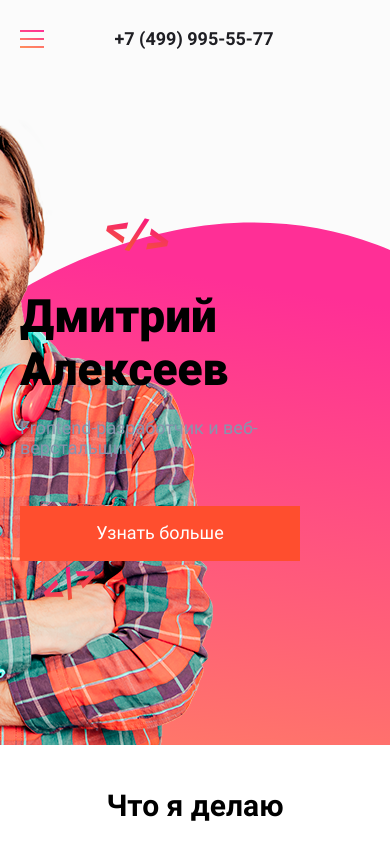
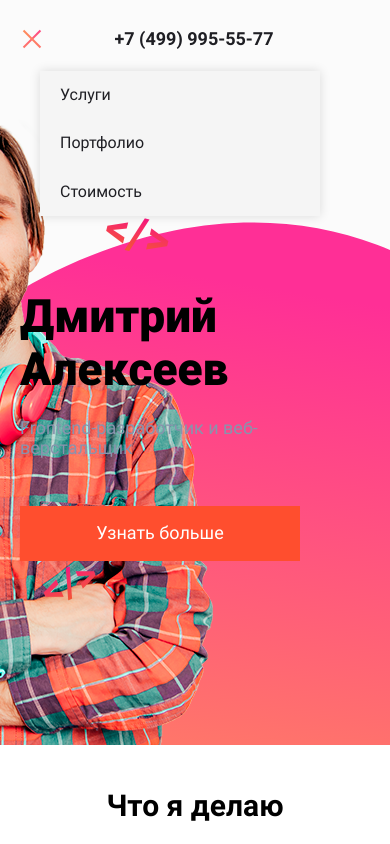
Before and after one commit to rize-the-flag/sbox-page, a website: page index.html in a window 390 px wide. Both pictures are taken after a click on the button 32 px from the left and 39 px from the top of the page. Shown: the top 844 px of the page. Drawn offline with nearby package versions, Linux system fonts and the light colour scheme; files that its build step writes are made by us from their sources; files whose address does not match are found by name.

Commit message:
menu update

```diff
--- a/js/menu.js
+++ b/js/menu.js
@@ -1,21 +1,21 @@
 $(document).ready(function(){
     const openPostfix = '--opened';
-    const menu = $('.header-nav__menu');
-    const menuButton = $('.burger-btn');
+    const menu = $('.header__menu');
+    const menuButton = $('.btn-toggle');
 
     menuButton.click(function(){
         if (menu.is(':visible')){
             menu.slideUp(300,()=>{
-                menuButton.removeClass('burger-btn' + openPostfix);
+                menuButton.removeClass('btn-toggle' + openPostfix);
                 menu.css({'display': ''})
-                menu.removeClass('menu--opened');
+                menu.removeClass('header__menu--opened');
             });
         }
         else {
             menu.slideDown(300,()=>{
-                menuButton.addClass('burger-btn' + openPostfix);
+                menuButton.addClass('btn-toggle' + openPostfix);
                 menu.css({'display': ''})
-                menu.addClass('menu--opened');
+                menu.addClass('header__menu--opened');
             });
         }
     })
--- a/less/blocks/header.less
+++ b/less/blocks/header.less
@@ -10,6 +10,27 @@
 
     &__menu {
         margin-right: auto;
+
+        @media (max-width: @medium-bp) {
+            display: none;
+            position: absolute;
+            top: 45px;
+            left: 40px;
+            flex-direction: column;
+            min-width: 280px;
+            max-width: 320px;
+            z-index: 99;
+            background-color: #F5F5F5;
+            box-shadow: 0 0 10px 0px #0002;
+
+            &--opened {
+                display: block;
+            }
+
+            & .menu__list {
+                flex-direction: column;
+            }
+        }
     }
 
     &__toggle {
@@ -59,7 +80,7 @@
         position: absolute;
         width: 100%;
         height: 5px;
-        transition: all .15s;
+        transition: transform .15s;
 
         @media (max-width: @small-bp) {
             height: 2px;
@@ -146,23 +167,6 @@
             padding: 5px 20px;
         }
     }
-
-    @media (max-width: @medium-bp) {
-        display: none;
-        position: absolute;
-        top: 40px;
-        left: 0;
-        flex-direction: column;
-        min-width: 280px;
-        max-width: 320px;
-        z-index: 99;
-        background-color: #F5F5F5;
-        box-shadow: 0 0 10px 0px #0002;
-
-        &--opened {
-            display: flex;
-        }
-    }
 }
 
 
```
